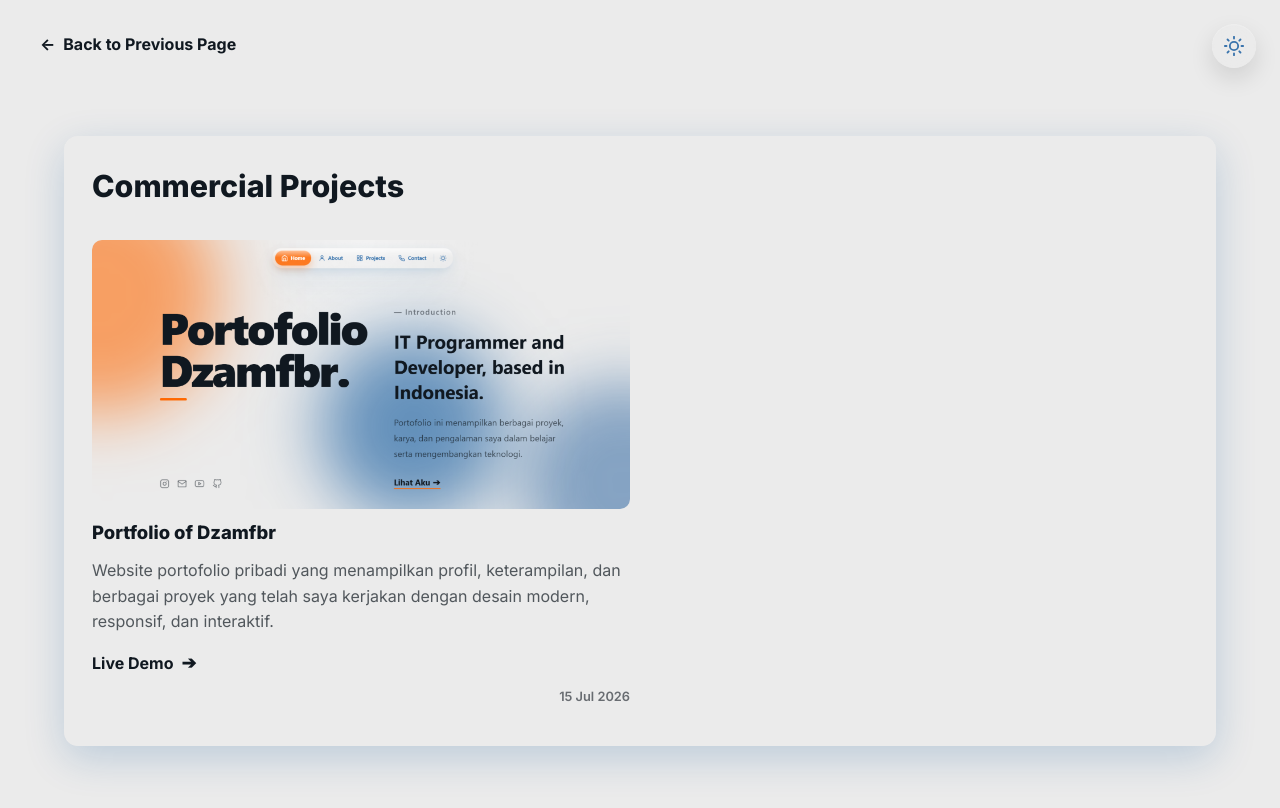
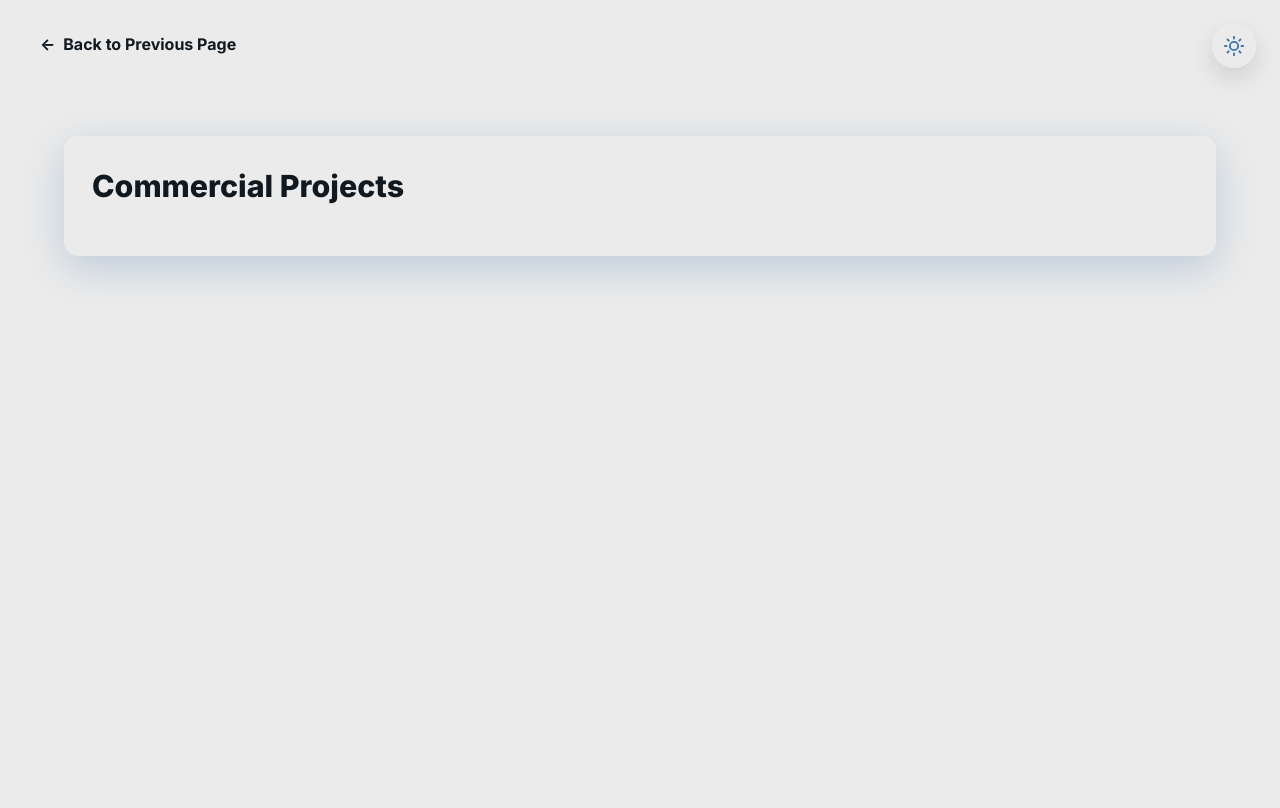
Before and after one commit to dzamfbr/dzamfbr-portfolio, a Next.js app: page /projects/commercial in a window 1280 px wide. Shown: the top 808 px of the page. Built offline with nearby package versions, Linux system fonts and the light colour scheme; a web font is replaced by a local one.

Commit message:
Update 0.1.1

```diff
--- a/app/data/projects.ts
+++ b/app/data/projects.ts
@@ -23,16 +23,6 @@ export const personalProjects: Project[] = [
 ];
 
 // Commercial projects: GitHub link is intentionally omitted for client work.
-export const commercialProjects: Project[] = [
-  {
-    id: "commercial-portfolio-01",
-    title: "Portfolio of Dzamfbr",
-    description:
-      "Website portofolio pribadi yang menampilkan profil, keterampilan, dan berbagai proyek yang telah saya kerjakan dengan desain modern, responsif, dan interaktif.",
-    image: "/screenshoot_portofolio_web_dzamfbr.png",
-    demo: "https://dzamfbr-portfolio.vercel.app",
-    createdAt: "2026-07-15",
-  },
-];
+export const commercialProjects: Project[] = [];
 
 export default { personalProjects, commercialProjects };
```
